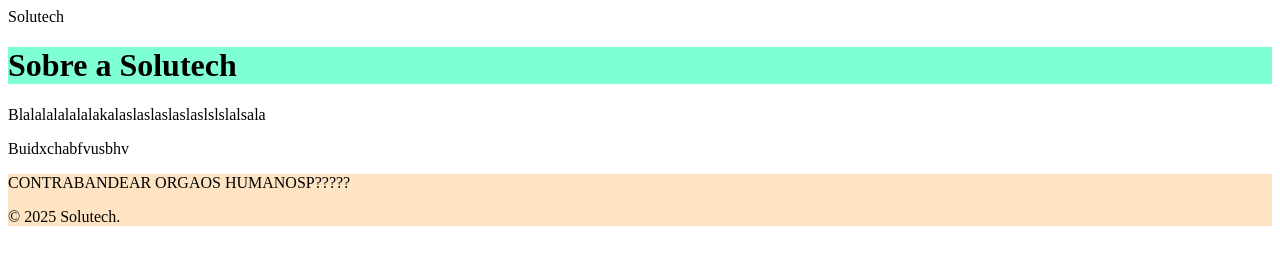
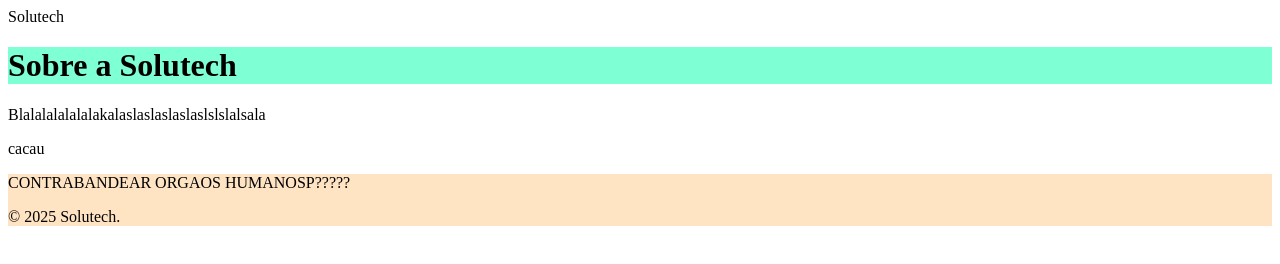
Before and after one commit to T3wix/Project-1, a plain HTML site: page index.html in a window 1280 px wide. Drawn offline with Linux system fonts and the light colour scheme.

Commit message:
ABLUBLEBLE7

```diff
--- a/index.html
+++ b/index.html
@@ -5,7 +5,7 @@
         <h1 style="background-color: aquamarine;">Sobre a Solutech</h1>
         <p>Blalalalalalalakalaslaslaslaslaslslslalsala</p>
 
-        <p>Buidxchabfvusbhv</p>
+        <p>cacau</p>
 
         <div id="footer" style="background-color: bisque;">
         <div id="footer">
```
